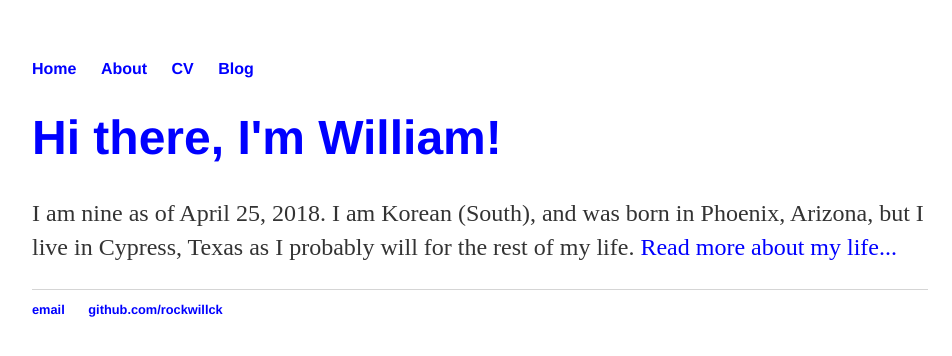
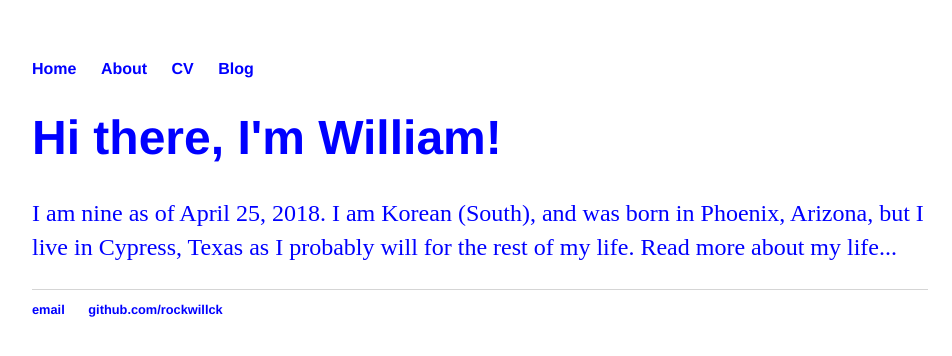
Before and after one commit to rockwillck/rockwillck-backup.github.io, a Jekyll site: the page index.html, which Jekyll copies as it is, in a window 1280 px wide. Shown: the top 356 px of the page, without its empty margins (160-1112 px from the left). Built offline with Jekyll 4.4.1, drawn with Linux system fonts in a browser that asks for light colours; Markdown is read by kramdown in place of the engine named in the settings.

Commit message:
Update main.css

```diff
--- a/css/main.css
+++ b/css/main.css
@@ -31,7 +31,7 @@ h1 {
 p {
     font-size: 1.5em;
     line-height: 1.4em;
-    color: #333;
+    color: #00f;
 }
 footer {
     border-top: 1px solid #d5d5d5;
```
